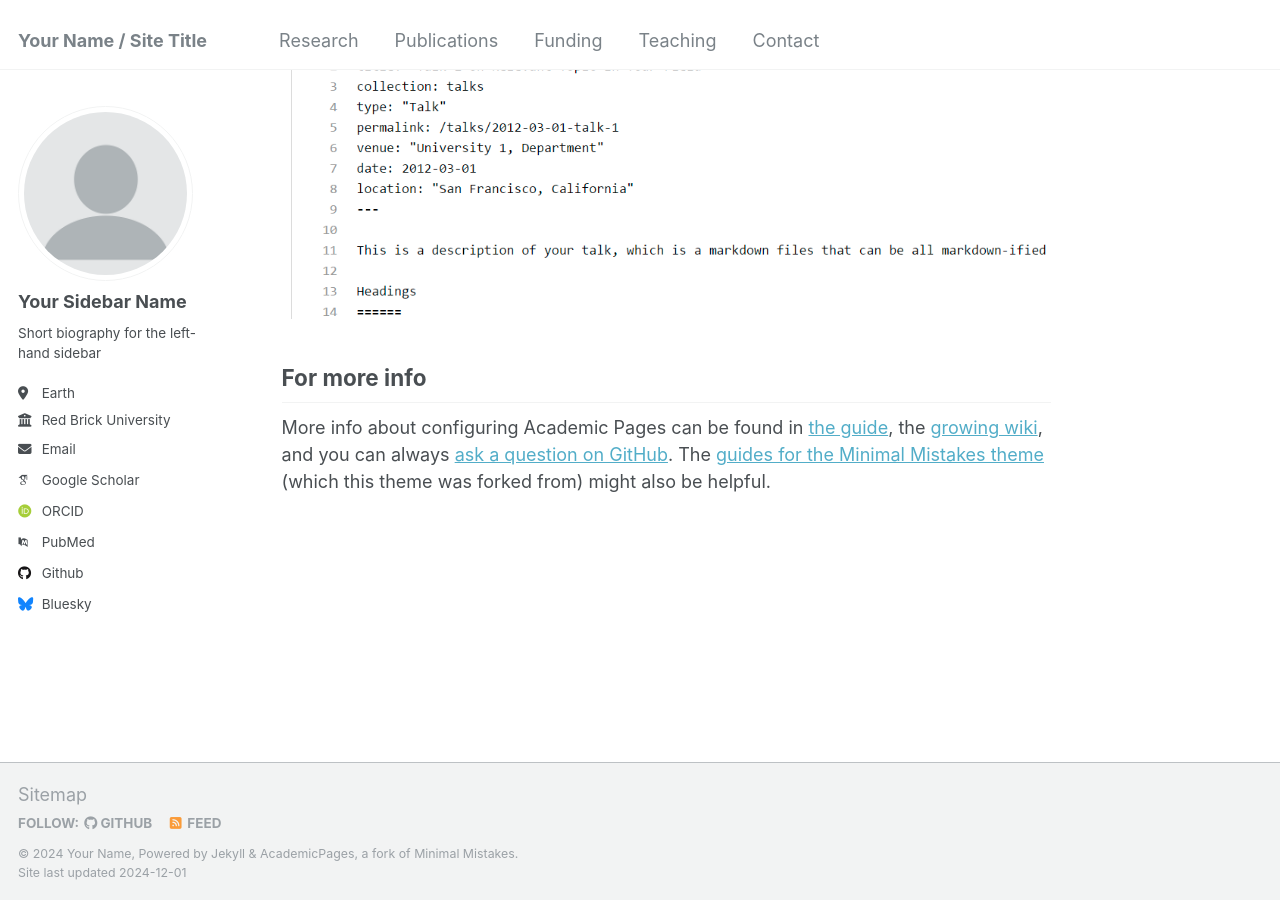
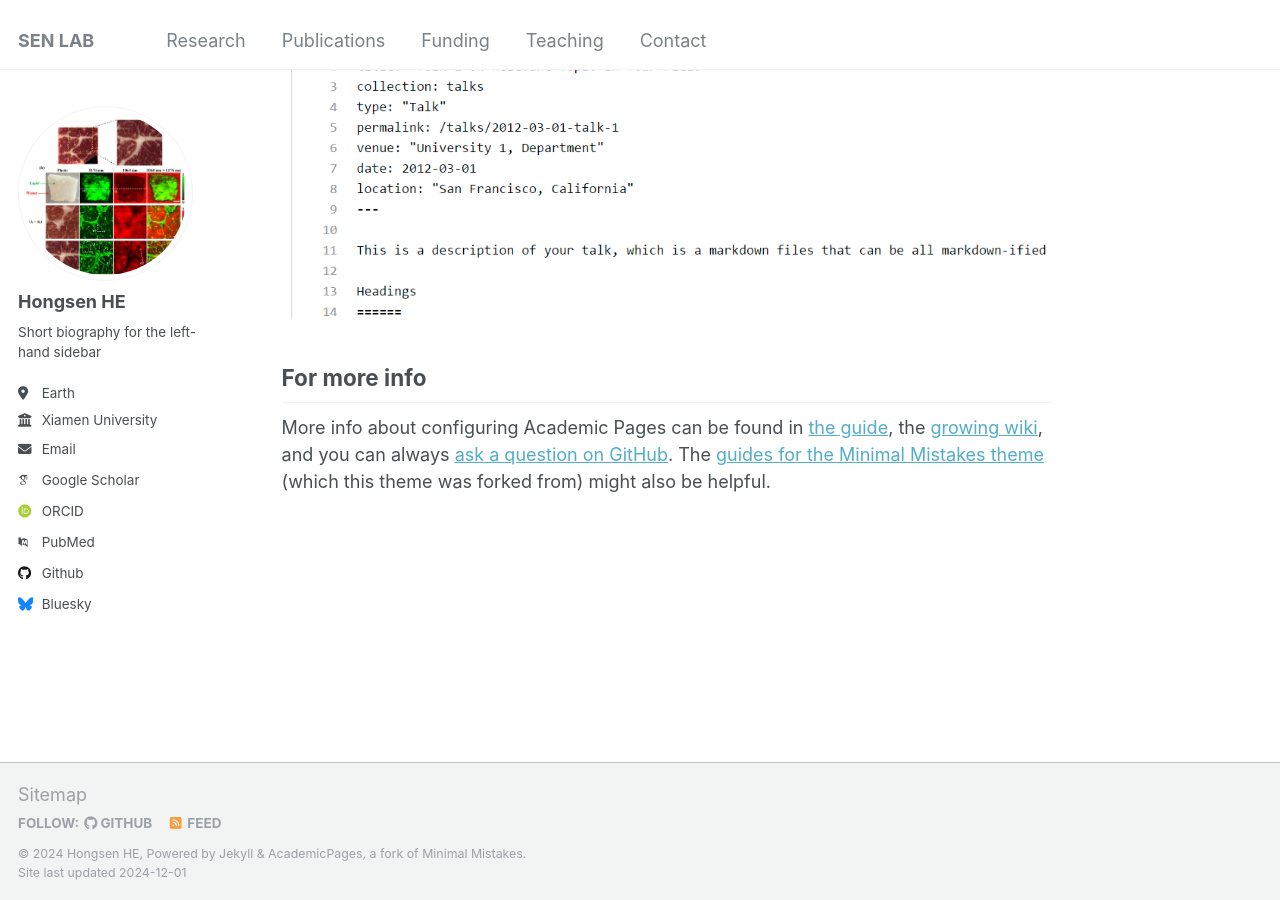
Before and after one commit to hshe001/hshe001.github.io, a Jekyll site: the page built from _pages/about.md, in a window 1280 px wide and 900 px high, scrolled down 2643 px. Built offline with Jekyll 4.4.1, drawn with Linux system fonts in a browser that asks for light colours; some web fonts are replaced.

Commit message:
Update _config.yml

```diff
--- a/_config.yml
+++ b/_config.yml
@@ -8,9 +8,9 @@
 
 # Basic Site Settings
 locale                   : "en-US"
-title                    : "Your Name / Site Title"
+title                    : "SEN LAB"
 title_separator          : "-"
-name                     : &name "Your Name"
+name                     : &name "Hongsen HE"
 description              : &description "personal description"
 url                      : https://hshe001.github.io
 baseurl                  :
@@ -21,18 +21,18 @@ repository               : "academicpages/academicpages.github.io"
 #               Additional customization can be done by editing /_includes/author-profile.html
 author:
   # Biographic information
-  avatar           : "profile.png"
-  name             : "Your Sidebar Name"
-  pronouns         : # example: "she/her"
+  avatar           : "APLP.jpg"
+  name             : "Hongsen HE"
+  pronouns         : # example: "Dr."
   bio              : "Short biography for the left-hand sidebar"
   location         : "Earth"
-  employer         : "Red Brick University"
+  employer         : "Xiamen University"
   uri              : # URL
-  email            : "none@example.org"
+  email            : "hshe@xmu.edu.cn"
 
   # Academic websites
   arxiv            : # URL - Update with the correct link to your profile
-  googlescholar    : "https://scholar.google.com/citations?user=PS_CX0AAAAAJ"
+  googlescholar    : "https://scholar.google.com/citations?user=9CFlv-gAAAAJ&hl=en&oi=ao"
   impactstory      : # URL
   orcid            : "http://orcid.org/yourorcidurl"
   semantic         : # URL
```
